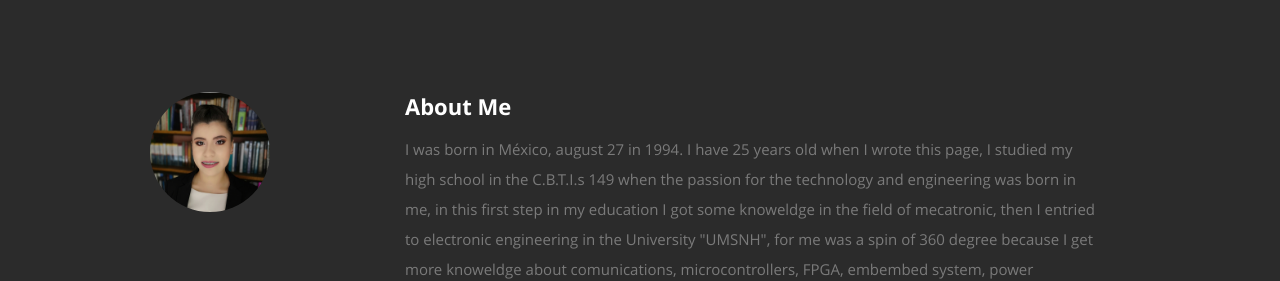
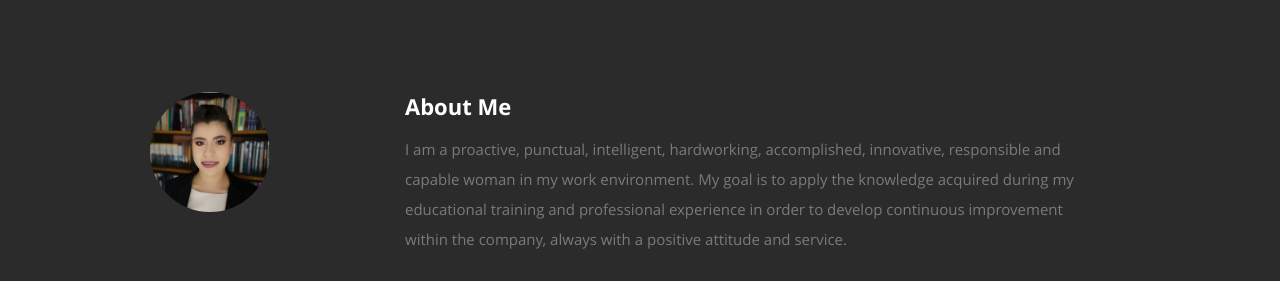
Before and after one commit to ItzelPonceGutierrez/ItzelPonceGutierrez.github.io, a plain HTML site: page index.html in a window 1280 px wide. Shown: the part 804-1085 px from the top of the page. Drawn offline with nearby package versions, Linux system fonts and the light colour scheme.

Commit message:
Initial Commit

```diff
--- a/index.html
+++ b/index.html
@@ -90,16 +90,10 @@
 
             <h2>About Me</h2>
 
-            <p> I was born in México, august 27 in 1994. I have 25 years old when I wrote this page,
-			I studied my high school in the C.B.T.I.s 149 when the passion for the technology and
-			engineering was born in me, in this first step in my education I got some knoweldge in
-			the field of mecatronic, then I entried to electronic engineering in the University "UMSNH",
-			for me was a spin of 360 degree because I get more knoweldge about comunications,
-			microcontrollers, FPGA, embembed system, power electronic, control theory and much more,
-			this was a great stage of my life in wich I grow up as person. In resume I have big passion
-			for all kinds of fields of the electronic engineering, I consider my self creative and hard
-			worker, When I start to work I don´t have all the knowledge, but
-			I´m ready to learn.
+            <p> I am a proactive, punctual, intelligent, hardworking, accomplished, innovative,
+			responsible and capable woman in my work environment. My goal is to apply the knowledge
+			acquired during my educational training and professional experience in order to develop
+			continuous improvement within the company, always with a positive attitude and service.
             </p>
 
             <div class="row">
```
